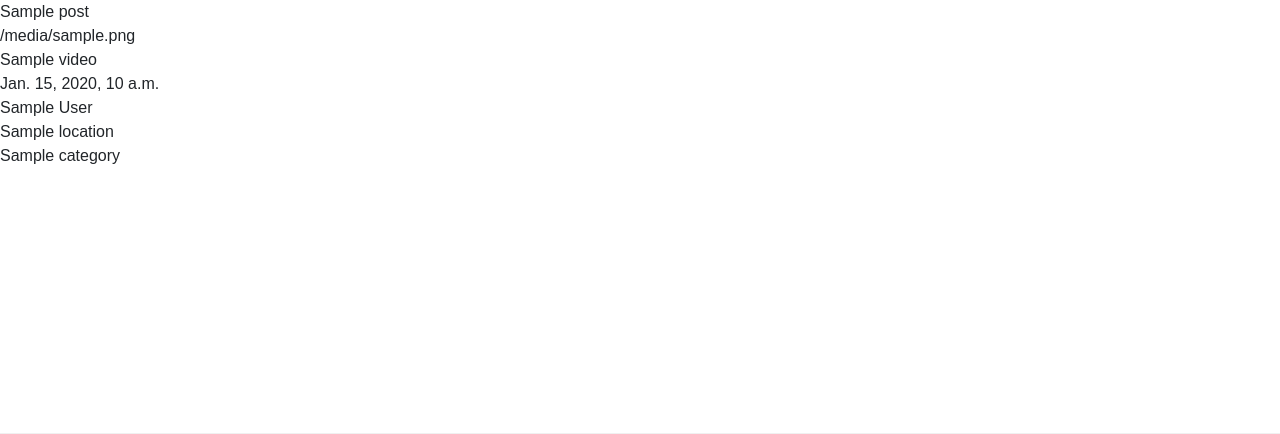
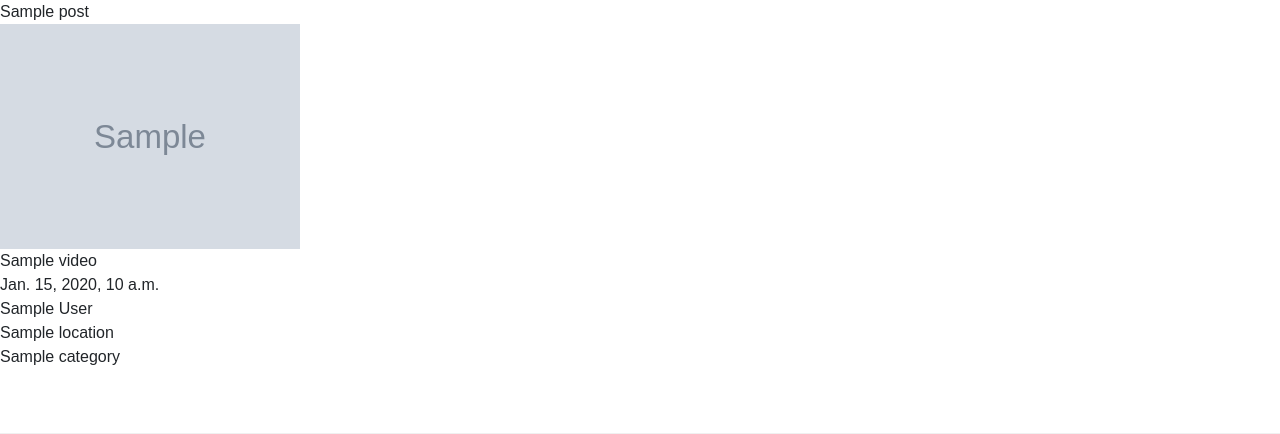
Before and after one commit to SkullPiercer/meow, a Django app: template meow/templates/cats/cats.html in a window 1280 px wide. Shown: the part 117-551 px from the top of the page. Run offline with Django 3.2, Linux system fonts and the light colour scheme; the template is opened without the code that fills it: most values are stand-ins (such as "Sample title", 1, 10 or a date in 2020); grey boxes marked "Sample" are stand-in pictures; some libraries are stand-ins or nearby versions.

Commit message:
Добавил фотки на главную

```diff
--- a/meow/meow/urls.py
+++ b/meow/meow/urls.py
@@ -1,3 +1,5 @@
+from django.conf import settings
+from django.conf.urls.static import static
 from django.contrib import admin
 from django.urls import path, include
 
@@ -6,4 +8,4 @@ urlpatterns = [
     path('auth/', include('django.contrib.auth.urls')),
     path('', include('pages.urls', namespace='pages')),
     path('cats/', include('cats.urls', namespace='cat')),
-]
+] + static(settings.MEDIA_URL, document_root=settings.MEDIA_ROOT)
--- a/meow/templates/cats/cats.html
+++ b/meow/templates/cats/cats.html
@@ -5,7 +5,7 @@
 {% block content %}
     {{ post.title }} <br>
     {% if post.image %}
-        {{ post.image }} <br>
+        <img src="{{ post.image }}" width="300px"> <br>
     {% endif %}
     {% if post.video %}
         {{ post.video }} <br>
```
